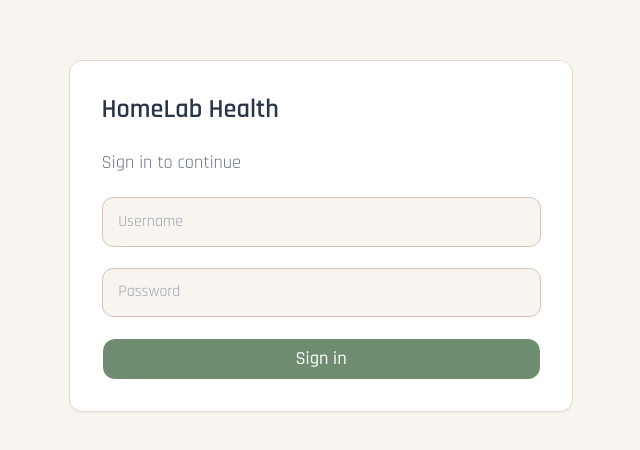
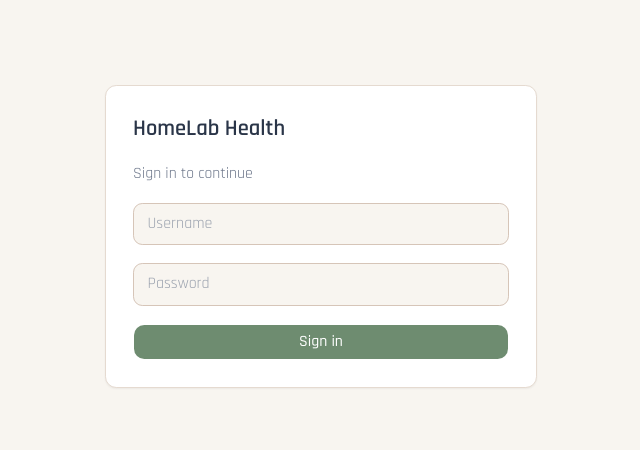
Before and after one commit to indifferentketchup/homelabhealth, a React (Vite) app in the folder frontend/: page /login in a window 1280 px wide. Shown: the part 164-614 px from the top of the page, without its empty margins (319-959 px from the left). Built offline with nearby package versions, Linux system fonts and the light colour scheme; no server answers; a web font is replaced by a local one.

Commit message:
feat(ui): default text 18px, chat width 900px
Lower the layout defaults in all three sources of truth (backend
_DEFAULT_UI_LAYOUT, frontend store DEFAULTS, globals.css :root): base font and
chat text 21->18, chat width 1200->900. Saved custom layouts still win.

```diff
--- a/frontend/src/store/layoutStore.js
+++ b/frontend/src/store/layoutStore.js
@@ -4,10 +4,10 @@ import { apiFetch } from '@/api/index.js'
 
 const DEFAULTS = {
   sidebarWidth: 260,
-  chatMaxWidth: 1200,
-  fontSize: 21,
+  chatMaxWidth: 900,
+  fontSize: 18,
   fsNav: 20,
-  fsChat: 21,
+  fsChat: 18,
   fsInput: 20,
   fsHeading: 24,
   fsCode: 19,
--- a/frontend/src/styles/globals.css
+++ b/frontend/src/styles/globals.css
@@ -17,15 +17,15 @@ input, textarea, select {
 :root {
   --font-body: 'Rajdhani', sans-serif;
   --font-mono: 'Fira Code', monospace;
-  --font-size-base: 21px;
+  --font-size-base: 18px;
   --fs-nav: 20px;
-  --fs-chat: 21px;
+  --fs-chat: 18px;
   --fs-input: 20px;
   --fs-heading: 24px;
   --fs-code: 19px;
   --sidebar-width: 260px;
-  --chat-max-w: 1200px;
-  --chat-max-width: 1200px;
+  --chat-max-w: 900px;
+  --chat-max-width: 900px;
   --sources-panel-width: 22rem;
   font-size: var(--font-size-base);
 
```
Also changed, not shown: 2 other files (tests, documents, lock files or other folders).
